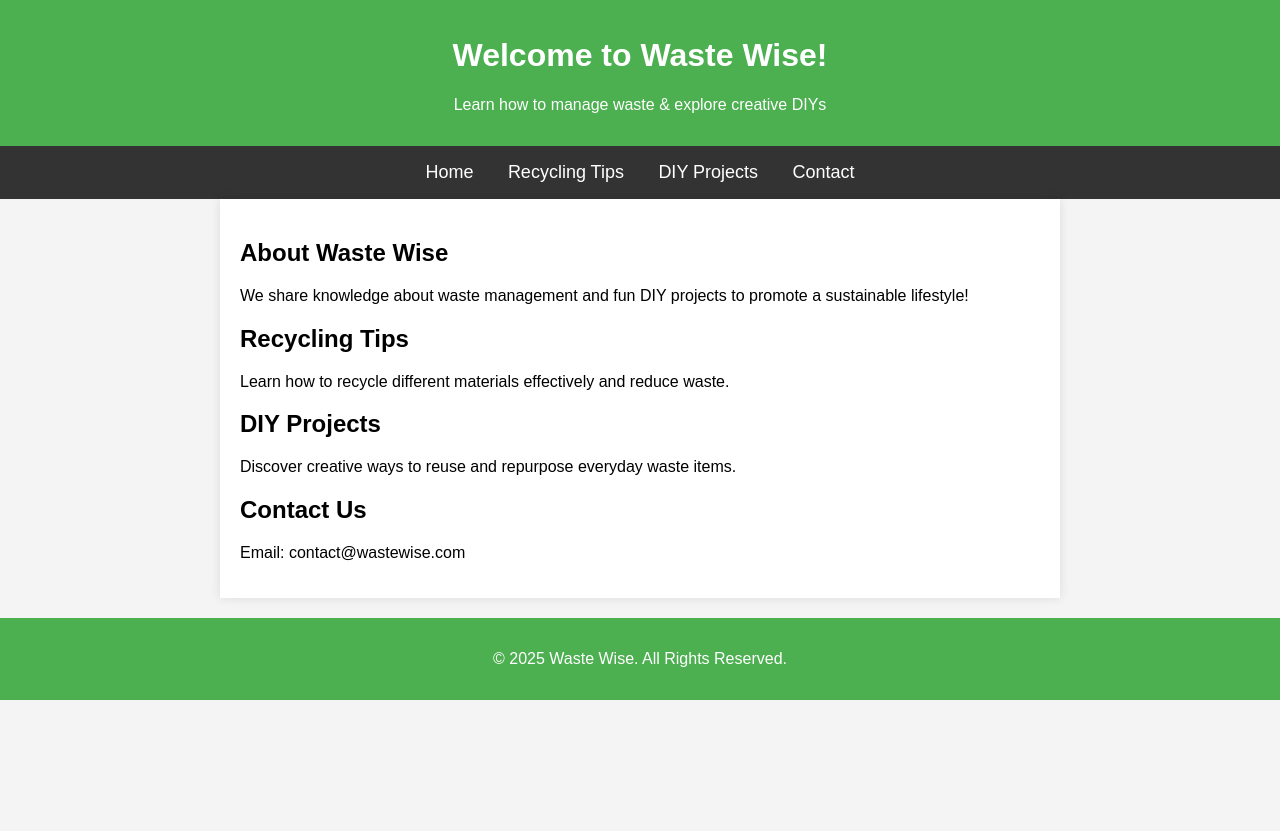
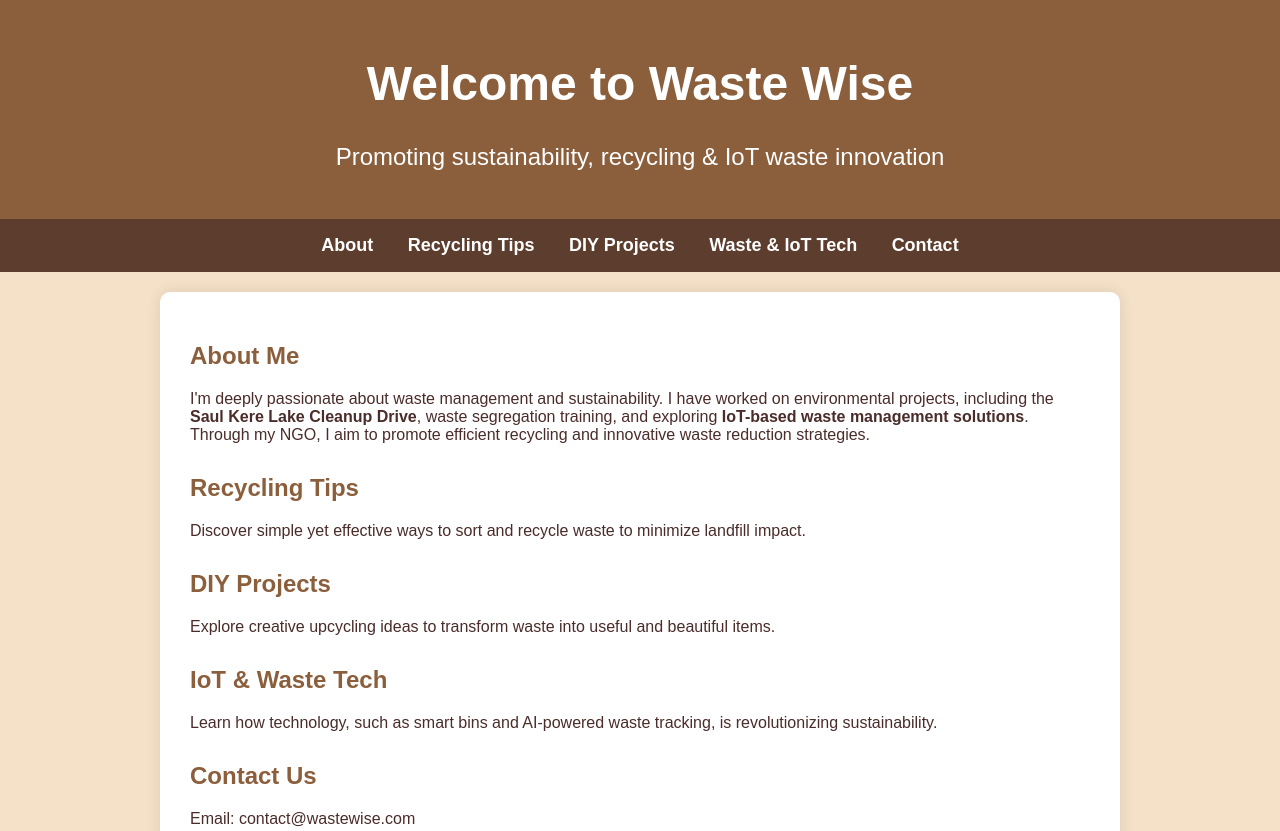
Before and after one commit to ranjithareddybb/ga4-website, a plain HTML site: page index.html in a window 1280 px wide. Shown: the top 831 px of the page. Before the commit the page ends 800 px from the top, so only its background shows below. Drawn offline with Linux system fonts and the light colour scheme.

Commit message:
Update index.html

```diff
--- a/index.html
+++ b/index.html
@@ -3,7 +3,7 @@
 <head>
     <meta charset="UTF-8">
     <meta name="viewport" content="width=device-width, initial-scale=1.0">
-    <title>Waste Management & DIYs</title>
+    <title>Waste Wise - Sustainability & Innovation</title>
 
     <!-- Google Analytics 4 Tracking -->
     <script async src="https://www.googletagmanager.com/gtag/js?id=G-FWC90882EE"></script>
@@ -11,7 +11,6 @@
         window.dataLayer = window.dataLayer || [];
         function gtag(){dataLayer.push(arguments);}
         gtag('js', new Date());
-
         gtag('config', 'G-FWC90882EE');
     </script>
 
@@ -20,36 +19,47 @@
             font-family: Arial, sans-serif;
             margin: 0;
             padding: 0;
-            background-color: #f4f4f4;
+            background-color: #f5e1c8; /* Beige */
+            color: #4a2c2a; /* Chocolate brown */
         }
         header {
-            background-color: #4CAF50;
+            background-color: #8b5e3c; /* Deep brown */
             color: white;
             text-align: center;
-            padding: 1rem;
+            padding: 1.5rem;
+            font-size: 24px;
         }
         nav {
             text-align: center;
             padding: 1rem;
-            background: #333;
+            background: #5c3d2e;
         }
         nav a {
             color: white;
             text-decoration: none;
             margin: 0 15px;
             font-size: 18px;
+            font-weight: bold;
         }
         .container {
-            padding: 20px;
-            max-width: 800px;
+            padding: 30px;
+            max-width: 900px;
             margin: auto;
             background: white;
-            box-shadow: 0 0 10px rgba(0,0,0,0.1);
+            box-shadow: 0 0 15px rgba(0,0,0,0.1);
+            border-radius: 10px;
+            margin-top: 20px;
+        }
+        section {
+            margin-bottom: 30px;
+        }
+        h2 {
+            color: #8b5e3c;
         }
         footer {
             text-align: center;
             padding: 1rem;
-            background: #4CAF50;
+            background: #8b5e3c;
             color: white;
             margin-top: 20px;
         }
@@ -57,27 +67,32 @@
 </head>
 <body>
     <header>
-        <h1>Welcome to Waste Wise!</h1>
-        <p>Learn how to manage waste & explore creative DIYs</p>
+        <h1>Welcome to Waste Wise</h1>
+        <p>Promoting sustainability, recycling & IoT waste innovation</p>
     </header>
     <nav>
-        <a href="#home">Home</a>
+        <a href="#about">About</a>
         <a href="#recycling">Recycling Tips</a>
         <a href="#diy">DIY Projects</a>
+        <a href="#iot">Waste & IoT Tech</a>
         <a href="#contact">Contact</a>
     </nav>
     <div class="container">
-        <section id="home">
-            <h2>About Waste Wise</h2>
-            <p>We share knowledge about waste management and fun DIY projects to promote a sustainable lifestyle!</p>
+        <section id="about">
+            <h2>About Me</h2>
+            <p>I'm deeply passionate about waste management and sustainability. I have worked on environmental projects, including the <b>Saul Kere Lake Cleanup Drive</b>, waste segregation training, and exploring <b>IoT-based waste management solutions</b>. Through my NGO, I aim to promote efficient recycling and innovative waste reduction strategies.</p>
         </section>
         <section id="recycling">
             <h2>Recycling Tips</h2>
-            <p>Learn how to recycle different materials effectively and reduce waste.</p>
+            <p>Discover simple yet effective ways to sort and recycle waste to minimize landfill impact.</p>
         </section>
         <section id="diy">
             <h2>DIY Projects</h2>
-            <p>Discover creative ways to reuse and repurpose everyday waste items.</p>
+            <p>Explore creative upcycling ideas to transform waste into useful and beautiful items.</p>
+        </section>
+        <section id="iot">
+            <h2>IoT & Waste Tech</h2>
+            <p>Learn how technology, such as smart bins and AI-powered waste tracking, is revolutionizing sustainability.</p>
         </section>
         <section id="contact">
             <h2>Contact Us</h2>
```
